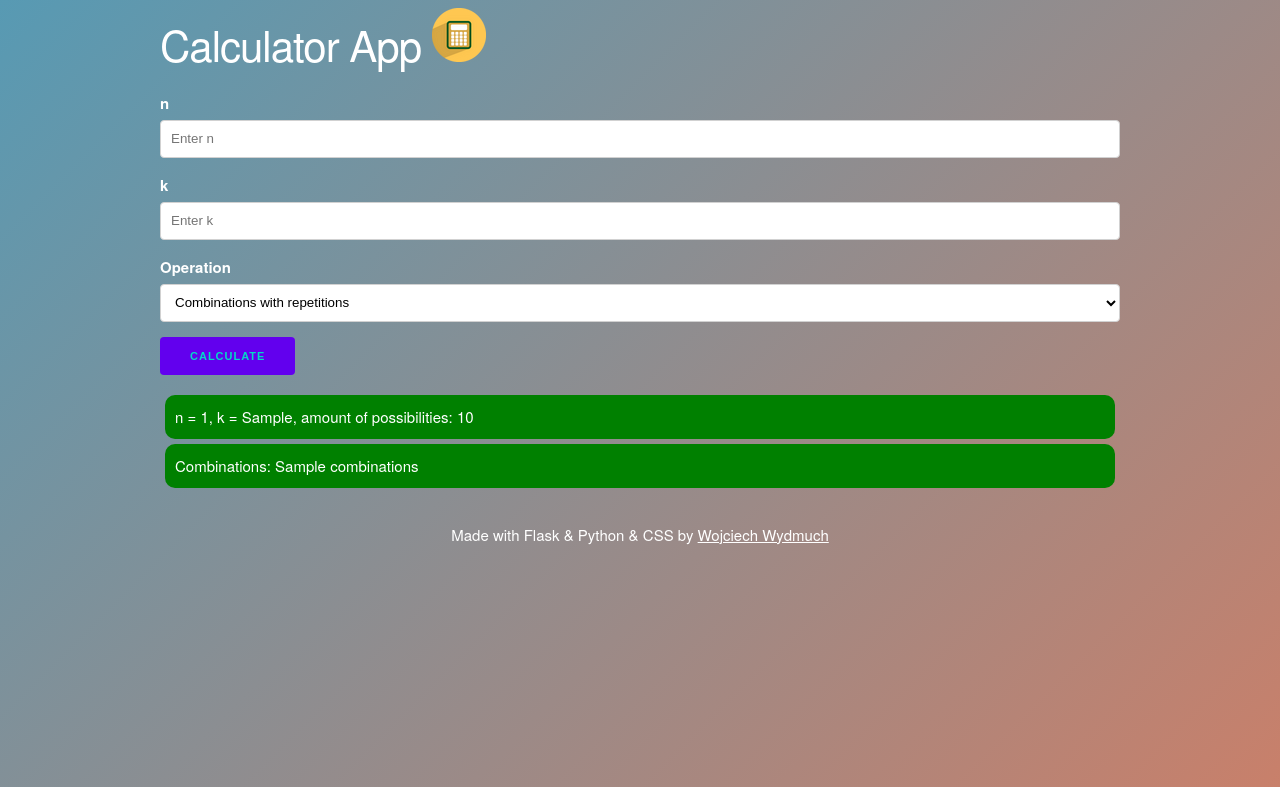
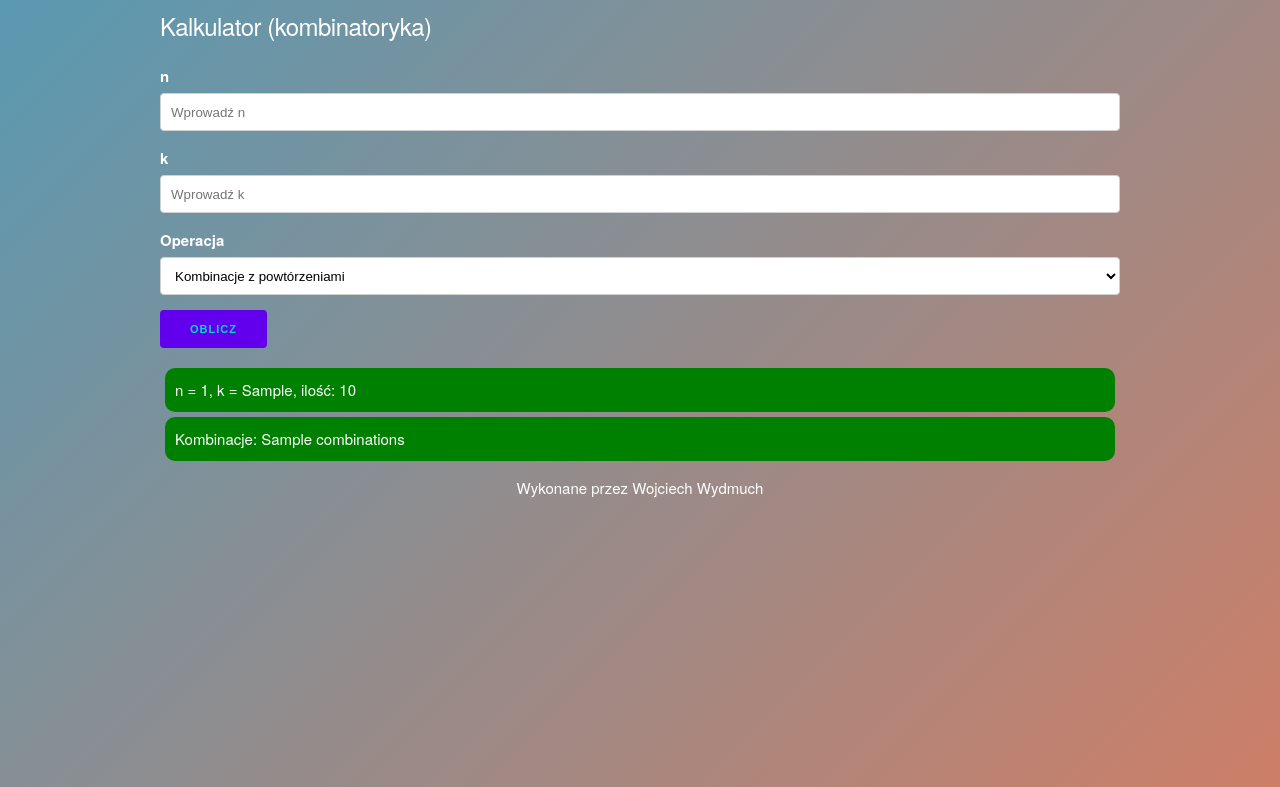
Before and after one commit to wojtekw0703/CalculatorApp-combinations, a Flask app: template templates/app.html in a window 1280 px wide. Shown: the top 787 px of the page. Run offline with Flask 2, Linux system fonts and the light colour scheme; the template is opened without the code that fills it: most values are stand-ins (such as "Sample title", 1, 10 or a date in 2020).

Commit message:
Language changed and icon deleted

```diff
--- a/app.py
+++ b/app.py
@@ -3,8 +3,6 @@ from flask import render_template
 from flask import request
 from math import factorial
 import itertools as it
-import gunicorn
-
 
 
 #Declaring the app
@@ -21,7 +19,7 @@ def main():
 #Form Submission Route
 @app.route('/send', methods=['POST'])
 def send():
-    if request.method == 'POST' and request.form['action'] == "Calculate":
+    if request.method == 'POST' and request.form['action'] == "Oblicz":
         try:
             #Start pulling data from form input
             n = request.form['n']
--- a/templates/app.html
+++ b/templates/app.html
@@ -1,10 +1,10 @@
 <!DOCTYPE html>
-<html lang="en">
+<html lang="pl">
   <head>
     <meta charset="UTF-8" />
     <meta name="viewport" content="width=device-width, initial-scale=1.0" />
     <meta http-equiv="X-UA-Compatible" content="ie=edge" />
-    <title>Calculator</title>
+    <title>Kalkulator</title>
     <link rel='shortcut icon' href="{{ url_for('static', filename='favicon.png') }}"/>
     <link
       rel="stylesheet"
@@ -51,49 +51,49 @@ body {
   </head>
   <body>
     <div class="container">
-      <h2>Calculator App <img src="/static/rsz_1favico2n.png"></h2>
-    </div>
-
-    <div class="container">
+      <h5>Kalkulator (kombinatoryka)</h5>
 <form action="{{ url_for('send') }}" method="POST">
-        <label for="Number n">n</label>
+        <label for="Liczba n">n</label>
         <input
           type="text"
-          placeholder="Enter n"
+          placeholder="Wprowadź n"
           class="u-full-width"
           name="n"
         />
 
-        <label for="Number k">k</label>
+        <label for="Liczba k">k</label>
         <input
           type="text"
-          placeholder="Enter k"
+          placeholder="Wprowadź k"
           class="u-full-width"
           name="k"
           pattern="[0-9]"
         />
 
-        <label for="Operation">Operation</label>
+        <label for="Operation">Operacja</label>
         <select class="u-full-width" name="operation">
-          <option value="combinations-with-repetitions">Combinations with repetitions</option>
-          <option value="combinations-without-repetitions">Combinations without repetitions</option>
+          <option value="combinations-with-repetitions">Kombinacje z powtórzeniami</option>
+          <option value="combinations-without-repetitions">Kombinacje bez powtórzeń</option>
         </select>
 
-        <input type="submit" name="action" style ="color:#03DAC5; background-color:#6200EE; border:0" value="Calculate"  id="calc_btn" />
+        <input type="submit" name="action" style ="color:#03DAC5; background-color:#6200EE; border:0" value="Oblicz"  id="calc_btn" />
 
         <br />
         <div class="alert">
-         n = {{ n_send }}, k = {{ k_send }}, amount of possibilities:  {{ sum }}
+         n = {{ n_send }}, k = {{ k_send }}, ilość:  {{ sum }}
         </div>
 
           <div class="alert">
-            Combinations:  {{ combinations }}
+            Kombinacje:  {{ combinations }}
         </div>
+    <div id="made">
+		<h6 class="text-light small font-weight-bold">Wykonane przez Wojciech Wydmuch</h6>
+		</div>
     </form>
+
     </div>
+
     </div>
-  <div id="made">
-		<h6 class="text-light small font-weight-bold">Made with Flask & Python & CSS by <a href="http://wojciechwydmuch.com" style="color:white">Wojciech Wydmuch</a></h6>
-		</div>
+
   </body>
 </html>
```
